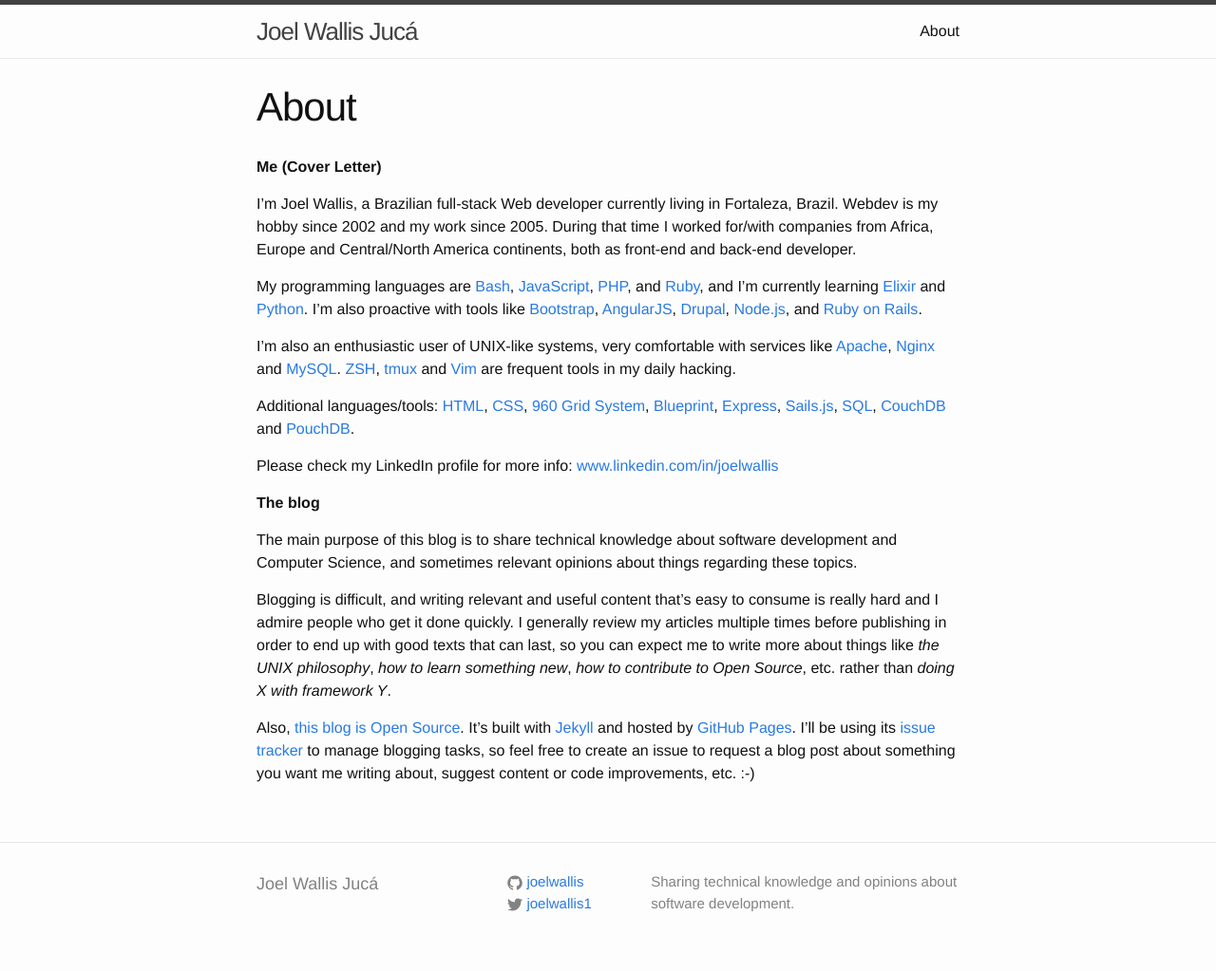
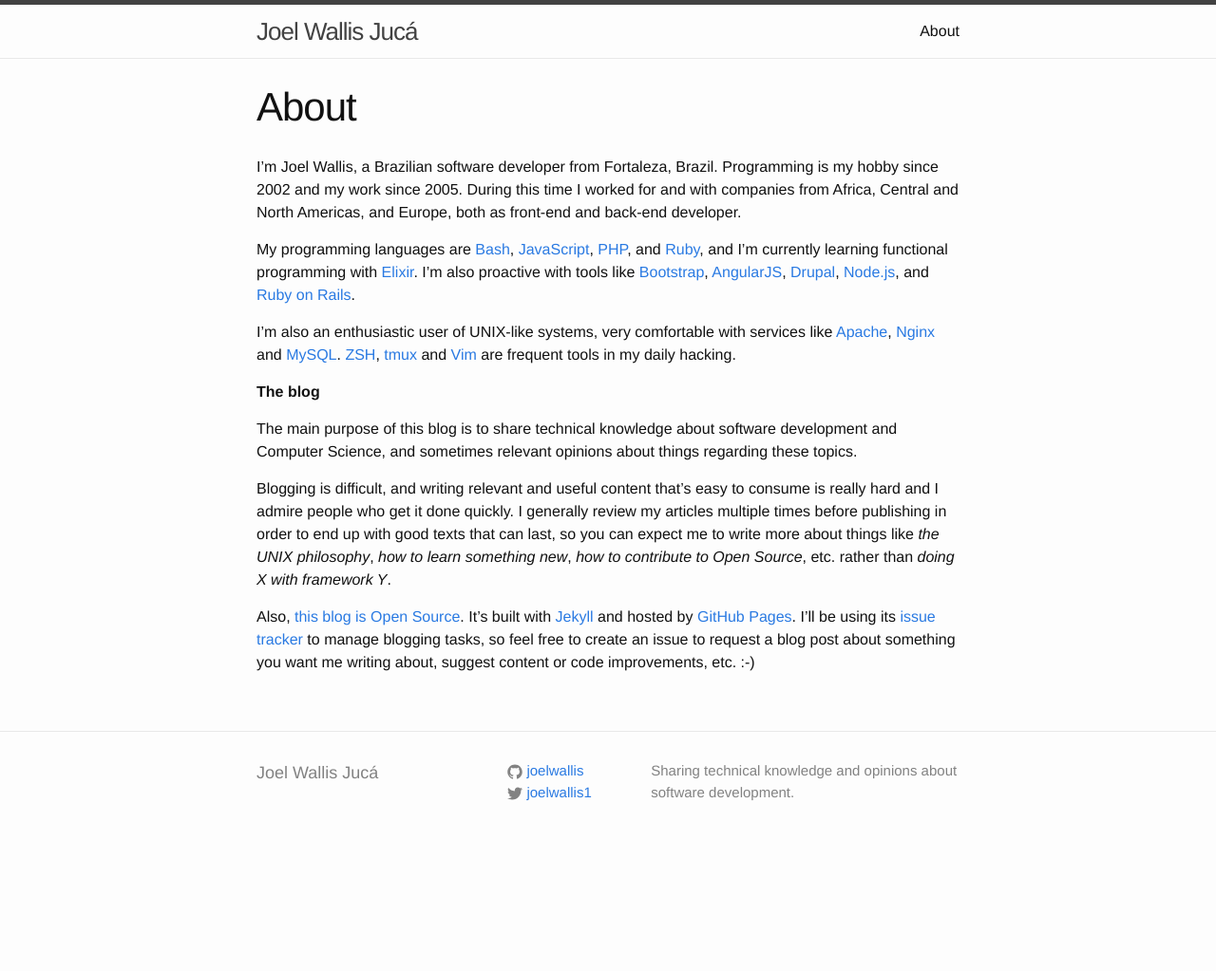
Before and after one commit to joeljuca/joelwallis.github.io, a Jekyll site: the page built from about.md, in a window 1280 px wide. Shown: the whole page at 95% size. Built offline with Jekyll 4.4.1, drawn with Linux system fonts in a browser that asks for light colours; after the commit the page ends 906 px from its top, so only the background shows below that.

Commit message:
Tweaks on about.md

```diff
--- a/about.md
+++ b/about.md
@@ -3,17 +3,11 @@
 title: About
 ---
 
-**Me (Cover Letter)**
+I'm Joel Wallis, a Brazilian software developer from Fortaleza, Brazil. Programming is my hobby since 2002 and my work since 2005. During this time I worked for and with companies from Africa, Central and North Americas, and Europe, both as front-end and back-end developer.
 
-I'm Joel Wallis, a Brazilian full-stack Web developer currently living in Fortaleza, Brazil. Webdev is my hobby since 2002 and my work since 2005. During that time I worked for/with companies from Africa, Europe and Central/North America continents, both as front-end and back-end developer.
-
-My programming languages are [Bash](https://www.gnu.org/software/bash/), [JavaScript](https://pt.wikipedia.org/wiki/JavaScript), [PHP](https://php.net), and [Ruby](https://www.ruby-lang.org), and I'm currently learning [Elixir](https://elixir-lang.org/) and [Python](https://www.python.org/). I'm also proactive with tools like [Bootstrap](https://getbootstrap.com), [AngularJS](https://angularjs.org), [Drupal](https://www.drupal.org), [Node.js](https://nodejs.org), and [Ruby on Rails](http://rubyonrails.org).
+My programming languages are [Bash](https://www.gnu.org/software/bash/), [JavaScript](https://pt.wikipedia.org/wiki/JavaScript), [PHP](https://php.net), and [Ruby](https://www.ruby-lang.org), and I'm currently learning functional programming with [Elixir](https://elixir-lang.org). I'm also proactive with tools like [Bootstrap](https://getbootstrap.com), [AngularJS](https://angularjs.org), [Drupal](https://www.drupal.org), [Node.js](https://nodejs.org), and [Ruby on Rails](http://rubyonrails.org).
 
 I'm also an enthusiastic user of UNIX-like systems, very comfortable with services like [Apache](https://httpd.apache.org), [Nginx](https://nginx.org) and [MySQL](https://www.mysql.com). [ZSH](http://zsh.org), [tmux](https://tmux.github.io) and [Vim](http://www.vim.org) are frequent tools in my daily hacking.
-
-Additional languages/tools: [HTML](https://en.wikipedia.org/wiki/HTML), [CSS](https://en.wikipedia.org/wiki/Cascading_Style_Sheets), [960 Grid System](http://960.gs), [Blueprint](http://blueprintcss.org), [Express](http://expressjs.com), [Sails.js](http://sailsjs.com), [SQL](https://en.wikipedia.org/wiki/SQL), [CouchDB](https://couchdb.apache.org) and [PouchDB](https://pouchdb.com).
-
-Please check my LinkedIn profile for more info: [www.linkedin.com/in/joelwallis](https://www.linkedin.com/in/joelwallis)
 
 **The blog**
 
```
